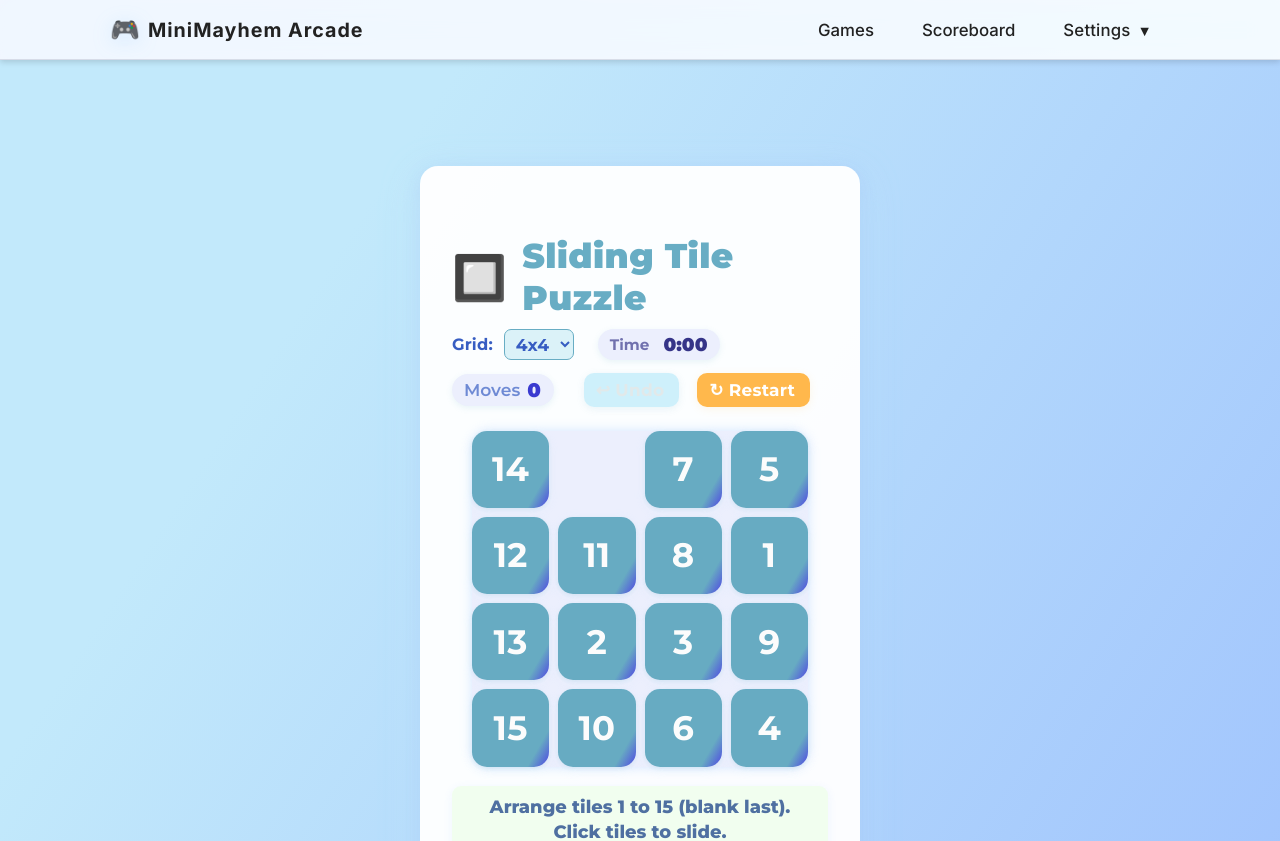
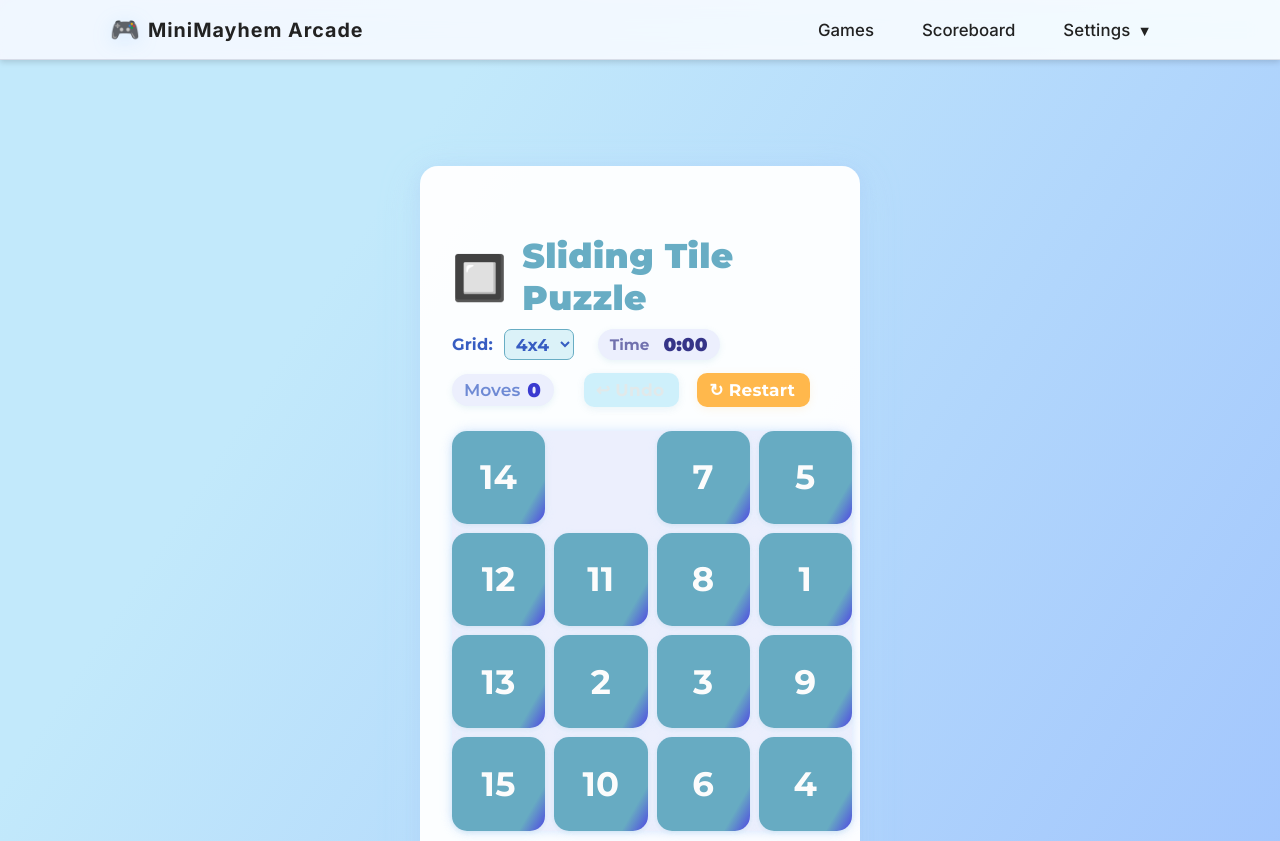
Before and after one commit to Workflow-Manager-admin/minimayhem-arcade-27968-677199a1, a React (Create React App) app in the folder mini_mayhem_arcade/: page /games/sliding-tile in a window 1280 px wide. Shown: the top 841 px of the page. Built offline with nearby package versions, Linux system fonts and the light colour scheme; the HTML template or start-up script is replaced by a standard one.

Commit message:
Auto-commit: Changes as of 2025-06-04T07:00:12.885292+00:00

```diff
--- a/mini_mayhem_arcade/src/SlidingTilePuzzlePage.jsx
+++ b/mini_mayhem_arcade/src/SlidingTilePuzzlePage.jsx
@@ -246,15 +246,16 @@ function SlidingTilePuzzlePage() {
           </div>
         </header>
         {/* Tile Grid */}
+        {/* Responsive, square, fixed container (max 400px, max 90vw) */}
         <div
-          className={`slidetile-board grid${size}`}
+          className="slidetile-board"
           style={{
+            width: "min(400px, 90vw)",
+            height: "min(400px, 90vw)",
             gridTemplateColumns: `repeat(${size}, 1fr)`,
             gridTemplateRows: `repeat(${size}, 1fr)`,
-            width: size === 4 ? 336 : size === 5 ? 400 : 468,
-            height: size === 4 ? 336 : size === 5 ? 400 : 468,
-            margin: "0 auto",
-            maxWidth: "98vw"
+            gap: "9px",
+            margin: "0 auto"
           }}
           aria-label="Sliding tile puzzle grid"
         >
@@ -265,6 +266,12 @@ function SlidingTilePuzzlePage() {
                 className="tile empty"
                 tabIndex={-1}
                 aria-label="empty space"
+                style={{
+                  // Ensures min/max size: 100%
+                  width: "100%",
+                  height: "100%",
+                  aspectRatio: "1 / 1"
+                }}
               ></div>
             ) : (
               <button
@@ -274,6 +281,12 @@ function SlidingTilePuzzlePage() {
                 tabIndex={0}
                 aria-label={`Tile ${v}`}
                 disabled={gameWon}
+                style={{
+                  // Calculate the tile size as a fraction of the container
+                  width: "100%",
+                  height: "100%",
+                  aspectRatio: "1 / 1"
+                }}
               >
                 {v}
               </button>
```
Also changed, not shown: 2 other files (tests, documents, lock files or other folders).
